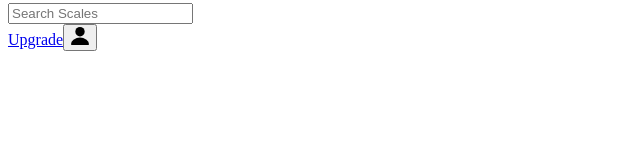
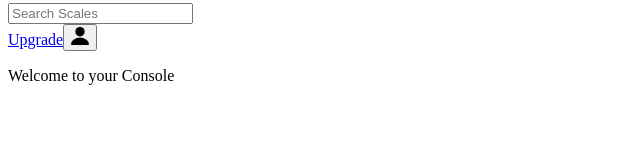
Before and after one commit to mr-wellick/fretboard, a Next.js app: page /dashboard in a window 1280 px wide. Shown: the part 151-300 px from the top of the page, without its empty margins (0-640 px from the left). Built offline with nearby package versions, Linux system fonts and the light colour scheme; what lodash.uniqueid would draw is missing.

Commit message:
add message banner for main content

```diff
--- a/pages/dashboard.tsx
+++ b/pages/dashboard.tsx
@@ -62,6 +62,9 @@ const Dashboard: FC = () => {
       <Sidebar />
       <div className="w-main-content-width absolute left-228">
         <Toolbar />
+        <div className="px-10 pt-6 pb-3 border border-bottom">
+          <p className="text-2xl font-light">Welcome to your Console</p>
+        </div>
       </div>
     </div>
   );
```
